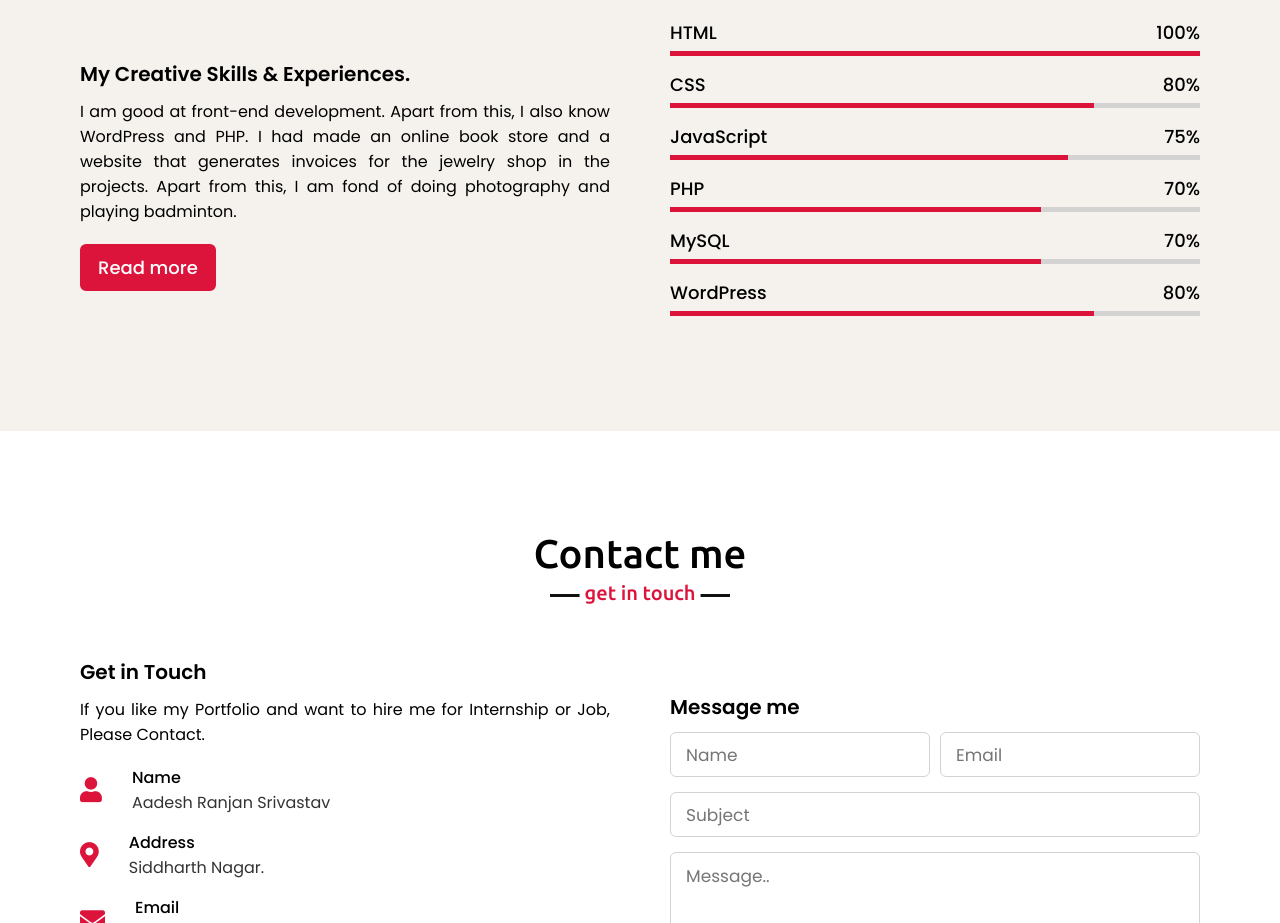
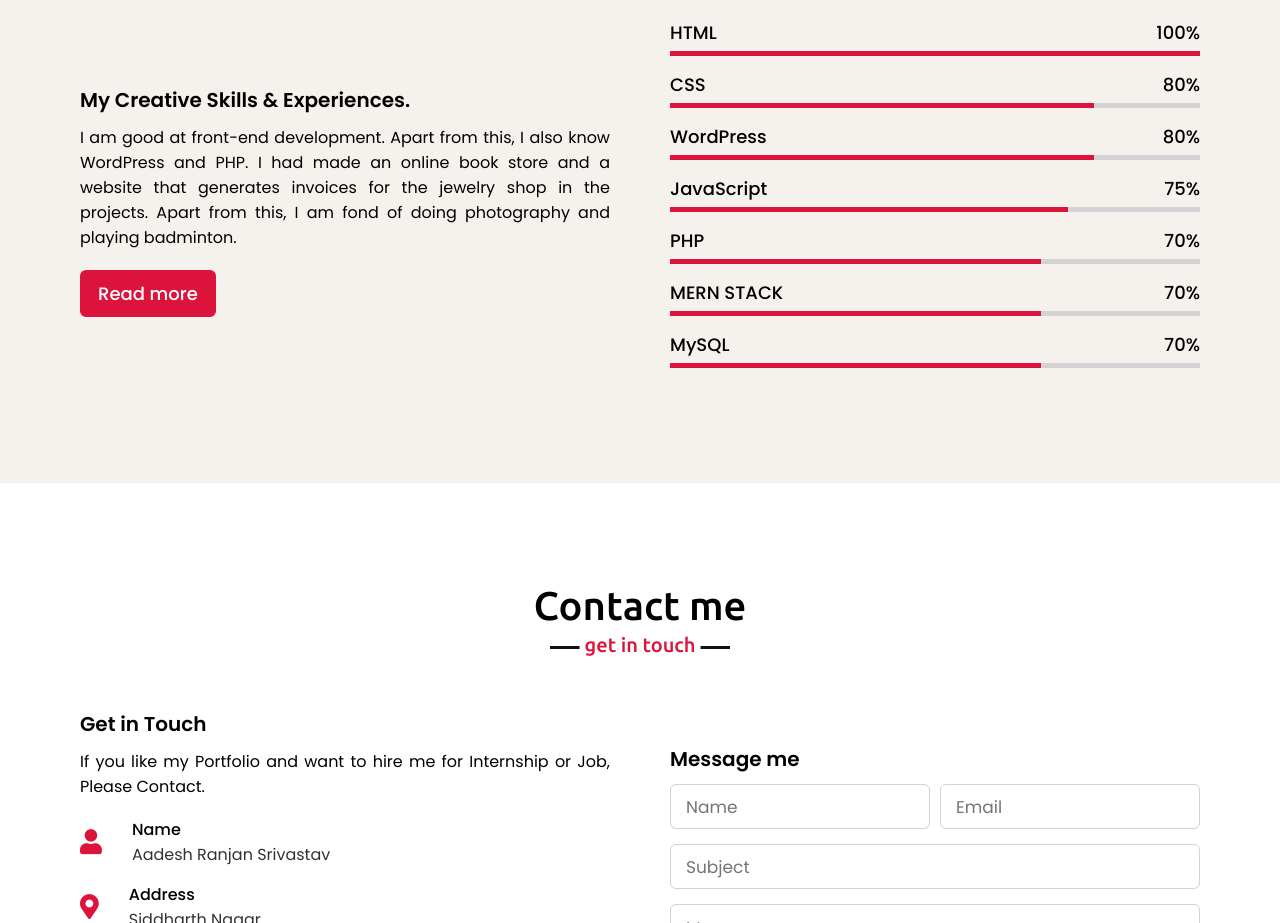
Before and after one commit to aadesh-coder/Portfolio, a plain HTML site: page index.html in a window 1280 px wide. Shown: the part 1740-2663 px from the top of the page. Drawn offline with nearby package versions, Linux system fonts and the light colour scheme.

Commit message:
Updated code

```diff
--- a/index.html
+++ b/index.html
@@ -90,6 +90,13 @@
                     </div>
                     <div class="bars">
                         <div class="info">
+                            <span>WordPress</span>
+                            <span>80%</span>
+                        </div>
+                        <div class="line wordpress"></div>
+                    </div>
+                    <div class="bars">
+                        <div class="info">
                             <span>JavaScript</span>
                             <span>75%</span>
                         </div>
@@ -104,17 +111,17 @@
                     </div>
                     <div class="bars">
                         <div class="info">
+                            <span>MERN STACK</span>
+                            <span>70%</span>
+                        </div>
+                        <div class="line mernstack"></div>
+                    </div>
+                    <div class="bars">
+                        <div class="info">
                             <span>MySQL</span>
                             <span>70%</span>
                         </div>
                         <div class="line mysql"></div>
-                    </div>
-                    <div class="bars">
-                        <div class="info">
-                            <span>WordPress</span>
-                            <span>80%</span>
-                        </div>
-                        <div class="line wordpress"></div>
                     </div>
                 </div>
             </div>
--- a/style.css
+++ b/style.css
@@ -332,6 +332,9 @@ section .title::after{
 .skills-content .right .php::before{
     width: 70%;
 }
+.skills-content .right .mernstack::before{
+  width: 70%;
+}
 .skills-content .right .mysql::before{
     width: 70%;
 }
```
